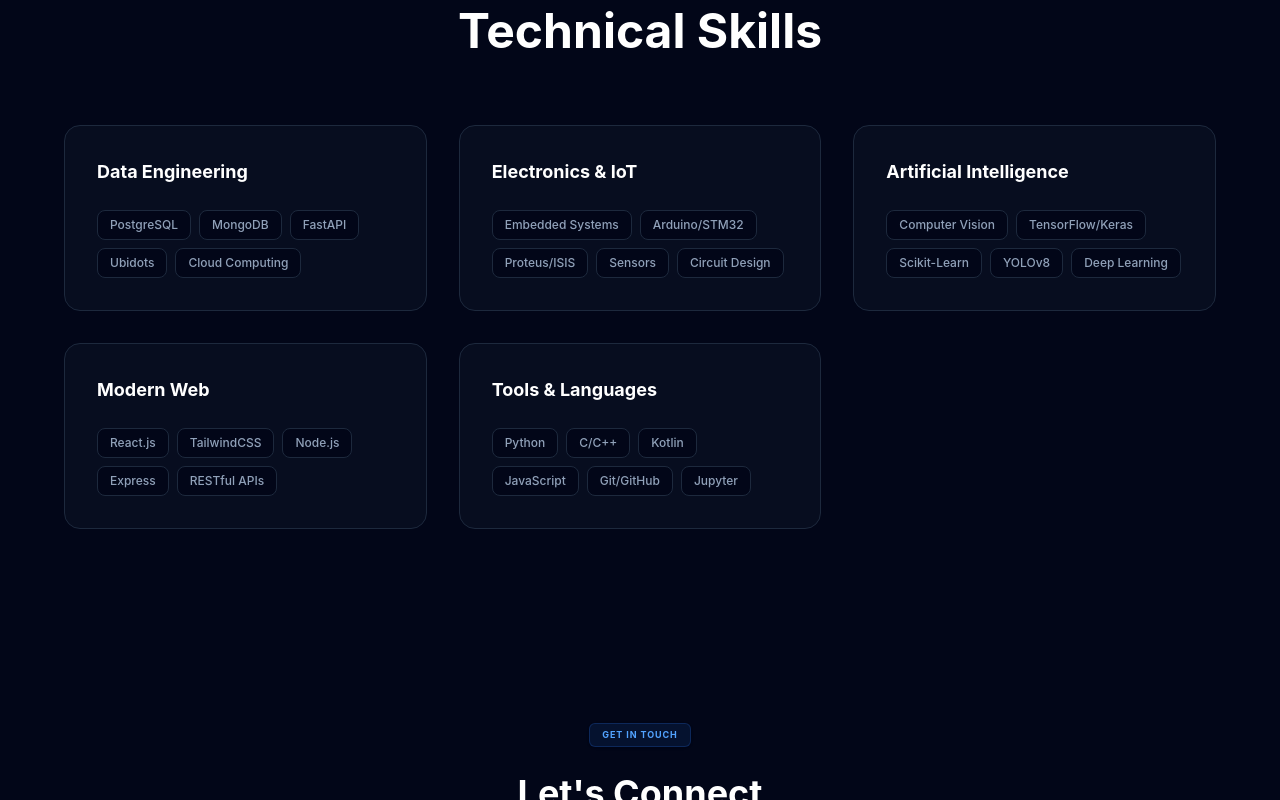
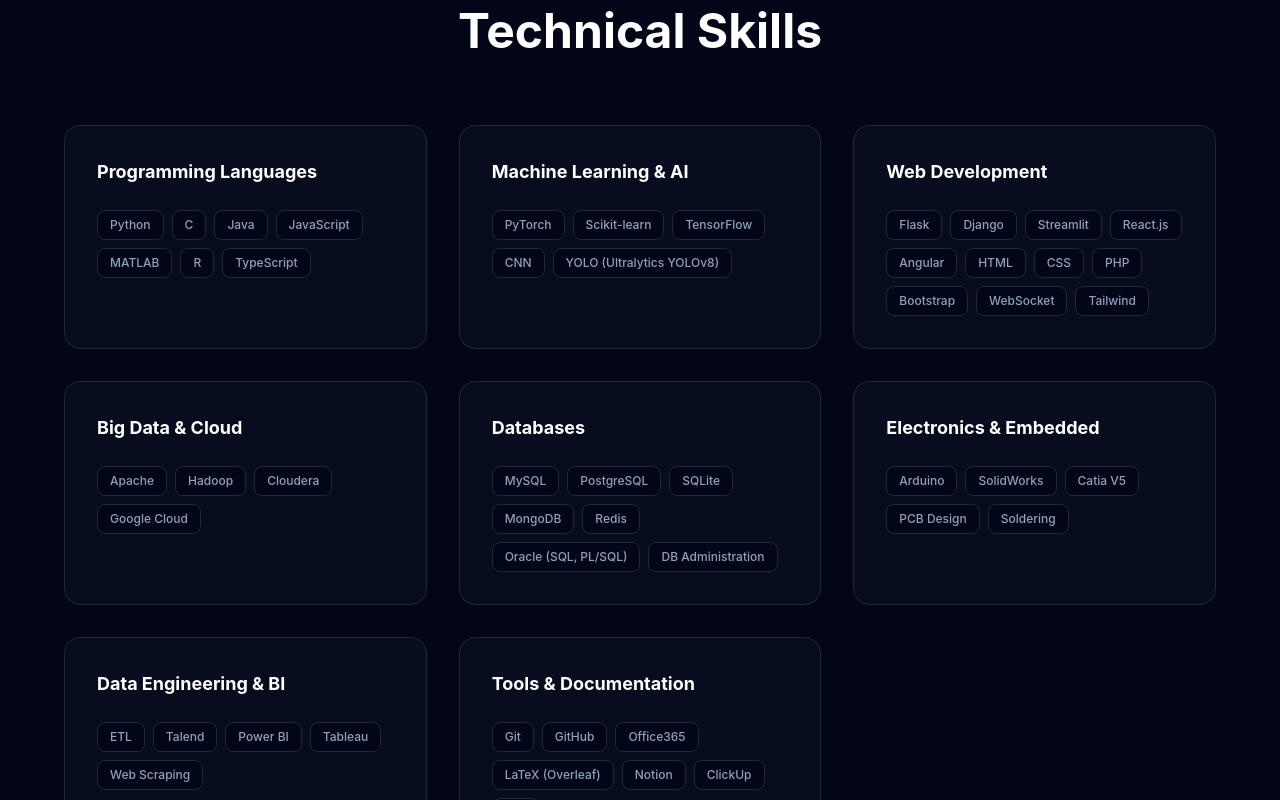
Before and after one commit to YassirB808/My-Portfolio-YB, a React (Vite) app: page / in a window 1280 px wide. Shown: the part 6500-7300 px from the top of the page. Built offline with nearby package versions, Linux system fonts and the light colour scheme.

Commit message:
style: update technical skills layout to match CV exactly

```diff
--- a/src/components/Skills.jsx
+++ b/src/components/Skills.jsx
@@ -6,24 +6,36 @@
 
   const skillCategories = [
     {
-      title: t.skills.categories.de,
-      skills: [t.skills.names.postgre, t.skills.names.mongo, "FastAPI", "Ubidots", "Cloud Computing"]
+      title: t.skills.categories.lang,
+      skills: ["Python", "C", "Java", "JavaScript", "MATLAB", "R", "TypeScript"]
+    },
+    {
+      title: t.skills.categories.ai,
+      skills: ["PyTorch", "Scikit-learn", "TensorFlow", "CNN", "YOLO (Ultralytics YOLOv8)"]
+    },
+    {
+      title: t.skills.categories.web,
+      skills: ["Flask", "Django", "Streamlit", "React.js", "Angular", "HTML", "CSS", "PHP", "Bootstrap", "WebSocket", "Tailwind"]
+    },
+    {
+      title: t.skills.categories.bd,
+      skills: ["Apache", "Hadoop", "Cloudera", "Google Cloud"]
+    },
+    {
+      title: t.skills.categories.db,
+      skills: ["MySQL", "PostgreSQL", "SQLite", "MongoDB", "Redis", "Oracle (SQL, PL/SQL)", "DB Administration"]
     },
     {
       title: t.skills.categories.iot,
-      skills: [t.skills.names.embedded, "Arduino/STM32", "Proteus/ISIS", "Sensors", t.skills.names.circuit]
+      skills: ["Arduino", "SolidWorks", "Catia V5", "PCB Design", "Soldering"]
     },
     {
-      title: t.skills.categories.ai,
-      skills: [t.skills.names.vision, "TensorFlow/Keras", "Scikit-Learn", "YOLOv8", t.skills.names.learning]
-    },
-    {
-      title: t.skills.categories.web,
-      skills: ["React.js", "TailwindCSS", "Node.js", "Express", t.skills.names.rest]
+      title: t.skills.categories.de,
+      skills: ["ETL", "Talend", "Power BI", "Tableau", "Web Scraping"]
     },
     {
       title: t.skills.categories.tools,
-      skills: ["Python", "C/C++", "Kotlin", "JavaScript", "Git/GitHub", "Jupyter"]
+      skills: ["Git", "GitHub", "Office365", "LaTeX (Overleaf)", "Notion", "ClickUp", "Jira"]
     }
   ];
 
--- a/src/constants/translations.js
+++ b/src/constants/translations.js
@@ -104,20 +104,14 @@
       badge: "Expertise",
       title: "Technical Skills",
       categories: {
-        de: "Data Engineering",
-        iot: "Electronics & IoT",
-        ai: "Artificial Intelligence",
-        web: "Modern Web",
-        tools: "Tools & Languages",
-      },
-      names: {
-        postgre: "PostgreSQL",
-        mongo: "MongoDB",
-        embedded: "Embedded Systems",
-        circuit: "Circuit Design",
-        vision: "Computer Vision",
-        learning: "Deep Learning",
-        rest: "RESTful APIs",
+        lang: "Programming Languages",
+        ai: "Machine Learning & AI",
+        web: "Web Development",
+        bd: "Big Data & Cloud",
+        db: "Databases",
+        iot: "Electronics & Embedded",
+        de: "Data Engineering & BI",
+        tools: "Tools & Documentation",
       }
     },
     contact: {
@@ -242,20 +236,14 @@
       badge: "Expertise",
       title: "Compétences Techniques",
       categories: {
-        de: "Ingénierie des Données",
-        iot: "Électronique & IoT",
-        ai: "Intelligence Artificielle",
-        web: "Web Moderne",
-        tools: "Outils & Langages",
-      },
-      names: {
-        postgre: "PostgreSQL",
-        mongo: "MongoDB",
-        embedded: "Systèmes Embarqués",
-        circuit: "Conception de Circuits",
-        vision: "Vision par Ordinateur",
-        learning: "Apprentissage Profond",
-        rest: "APIs RESTful",
+        lang: "Langages de Programmation",
+        ai: "Machine Learning & IA",
+        web: "Développement Web",
+        bd: "Big Data & Cloud",
+        db: "Bases de Données",
+        iot: "Électronique & Embarqué",
+        de: "Ingénierie des Données & BI",
+        tools: "Outils & Documentation",
       }
     },
     contact: {
```
